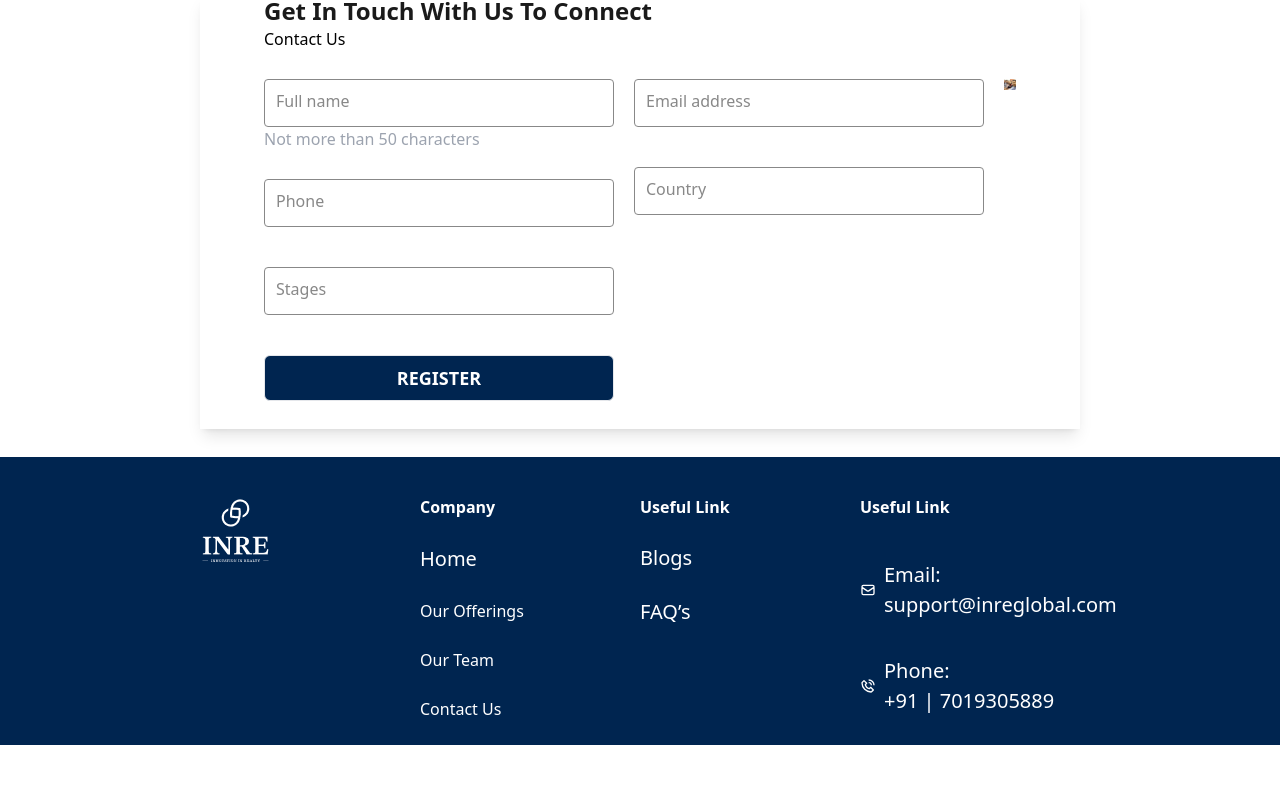
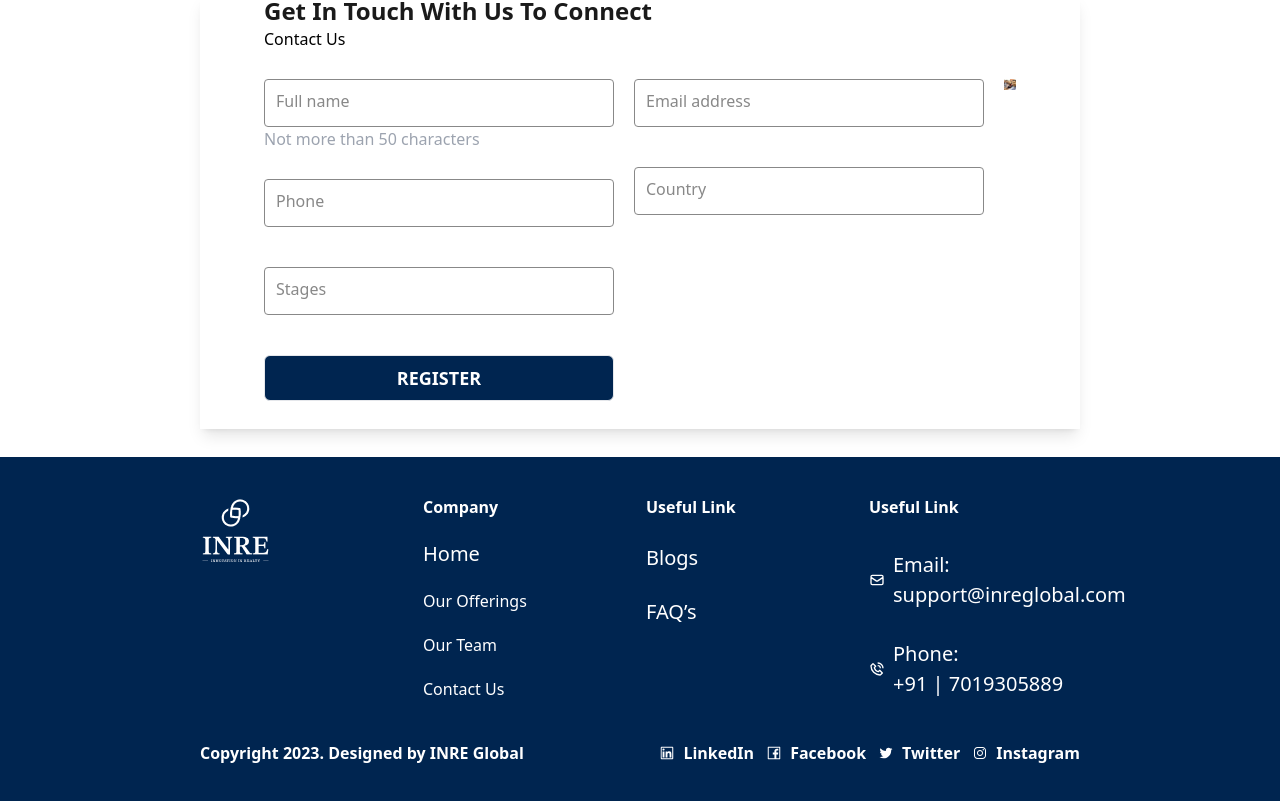
Before and after one commit to Asaduzzaman14/iner-figma-to-react, a React (Create React App) app: page / in a window 1280 px wide. Shown: the part 3937-4738 px from the top of the page. Before the commit the page ends 4682 px from the top, so only its background shows below. Built offline with nearby package versions, Linux system fonts and the light colour scheme.

Commit message:
complete

```diff
--- a/src/components/About.js
+++ b/src/components/About.js
@@ -13,7 +13,7 @@ const About = () => {
                 <div className='text-start grid content-center'>
                     <h2 className=' text-xl lg:text-3xl pb-3 lg:pb-8'>Who We Are</h2>
                     <p className='normal-text'>The Indian real estate sector is resilient despite global headwinds. Returns are impressive and the sector is expected to reach US$ 1 trillion in market size by 2030 (Niti Aayog report, 2021). However, the whole real estate purchase journey is very tedious and takes more than 2 years on average. Further, as the ticket size of this investment is large, security and trust become quite critical. Problems compound when you are currently away from your purchase destination. If you are experiencing difficulties in the real estate purchase journey, we are here to make it fast and transparent.</p>
-                    <button className='w-[150px] btn border  rounded-sm mt-4 outline outline-1 text-lg p-2 flex justify-center items-center gap-2 mx-auto'>Contract Now  </button>
+                    <button className='w-[150px] btn border  rounded-sm mt-4 outline outline-1 text-lg p-2 flex justify-center items-center gap-2 '>Contract Now  </button>
                 </div>
             </div>
         </div>
--- a/src/components/BannerSection.js
+++ b/src/components/BannerSection.js
@@ -6,7 +6,7 @@ const BannerSection = () => {
         <div className='mt-[70px] text-center px-5 px-lg:10 xl:px-[200px]'>
             <div className='relative'>
                 <img className='mx-auto' src={banner} alt="" />
-                <div className='absolute  inset-0 flex  items-center left-[54px] text-xl text-start text-white lg:text-3xl'>
+                <div className='absolute  inset-0 flex  items-center left-[20px] lg:left-[54px] text-sm md:text-lg text-start text-white lg:text-3xl'>
                     <p className=''>Making your <span className='text-[#FAFF00]'> real <br />
                         estate </span> purchase <br />
                         journey faster and <br className='' />
--- a/src/components/Footer.js
+++ b/src/components/Footer.js
@@ -2,16 +2,18 @@ import React from 'react';
 import logo from '../asset/4.png'
 import { HiOutlineMail } from 'react-icons/hi'
 import { BiPhoneCall } from 'react-icons/bi';
+import { IoLogoInstagram } from 'react-icons/io';
+import { AiOutlineFacebook, AiOutlineLinkedin, AiOutlineTwitter } from 'react-icons/ai';
 
 const Footer = () => {
     return (
         <div className='bg-[#002550] pb-6 px-5 px-lg:10 xl:px-[200px]'>
 
-            <div className='grid grid-cols-2 md:grid-cols-4 text-white pt-[38px] text-start'>
+            <div className='grid grid-cols-1 md:grid-cols-4 gap-3 text-white pt-[38px] text-start'>
                 <div>
                     <img src={logo} alt="" />
                 </div>
-                <div className='grid gap-[25px]'>
+                <div className='grid gap-[20px]'>
                     <h2 className='font-bold text[28px] '>Company</h2>
                     <p className='text-[20px]'>Home</p>
                     <p>Our Offerings</p>
@@ -46,6 +48,18 @@ const Footer = () => {
                 </div>
 
             </div>
+            <div className='flex flex-col-reverse lg:flex-row  lg:justify-between text-white font-semibold pt-10 pb-6'>
+                <div>
+                    <p>Copyright 2023. Designed by INRE Global</p>
+                </div>
+                <div className='flex gap-3  mx-auto lg:mx-0'>
+                    <span className='flex items-center gap-2'><span> <AiOutlineLinkedin /> </span> LinkedIn</span>
+                    <span className='flex items-center gap-2'><span> <AiOutlineFacebook /> </span> Facebook</span>
+                    <span className='flex items-center gap-2'><span> <AiOutlineTwitter /> </span> Twitter</span>
+                    <span className='flex items-center gap-2'><span> <IoLogoInstagram /> </span> Instagram</span>
+
+                </div>
+            </div>
 
 
         </div>
--- a/src/components/Header.js
+++ b/src/components/Header.js
@@ -29,7 +29,7 @@ const Header = () => {
 
 
 
-                    <ul className={`  lg:flex  justify-between  absolute lg:static  lg:z-auto z-[-1] left-0 w-full lg:w-auto lg:pl-0  transition-all duration-500 bg-white ease-in ${open ? 'top-[60px]' : 'top-[-480px]'}`}>
+                    <ul className={`  lg:flex  justify-between  absolute lg:static  lg:z-auto z-[-1] left-0 w-full lg:w-auto lg:pl-0  transition-all duration-500 bg-white ease-in ${open ? 'top-[60px]' : 'top-[-280px]'}`}>
 
                         <div className="lg:flex  lg:justify-around">
                             <div className='lg:flex gap-6 lg:justify-between'>
```
